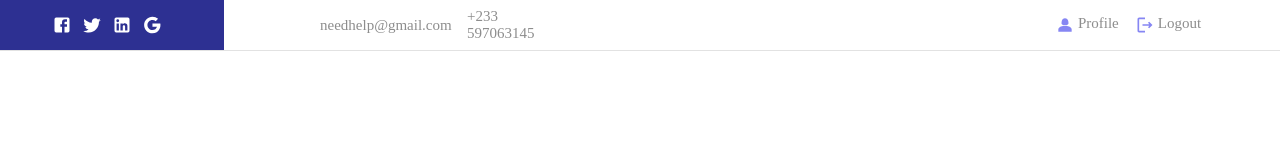
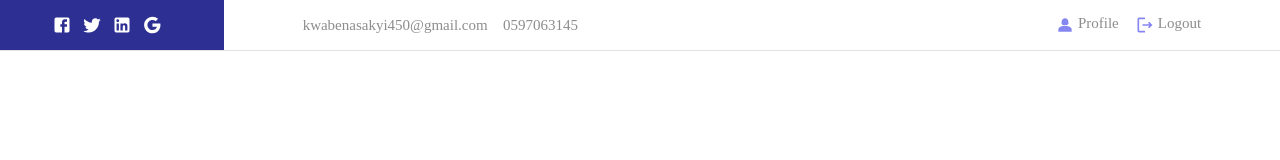
Before and after one commit to kwabenaasumadu/it-learning-soft, a Next.js app: page /comps/firstHeader in a window 1280 px wide. Shown: the top 160 px of the page. Built offline with nearby package versions, Linux system fonts and the light colour scheme; no server answers.

Commit message:
limit the time

```diff
--- a/src/pages/comps/firstHeader/index.js
+++ b/src/pages/comps/firstHeader/index.js
@@ -39,8 +39,8 @@ function Index() {
 
           <div className={styles.middleItems}>
             <div className={styles.items}>
-              <p>needhelp@gmail.com</p>
-              <p>+233 597063145</p>
+              <p>kwabenasakyi450@gmail.com</p>
+              <p>0597063145</p>
             </div>
           </div>
 
--- a/src/pages/index.js
+++ b/src/pages/index.js
@@ -19,7 +19,7 @@ export default function Home() {
   useEffect(() => {
     const timer = setTimeout(() => {
       setLoading(false);
-    }, 4500);
+    }, 1500);
     return () => clearTimeout(timer);
   }, []);
 
@@ -35,6 +35,7 @@ export default function Home() {
       {loading && (
         <div className={styles.loadingOverlay}>
           <div className={styles.loadingSpinner}></div>
+          <p>Checking</p>
         </div>
       )}
 
```
